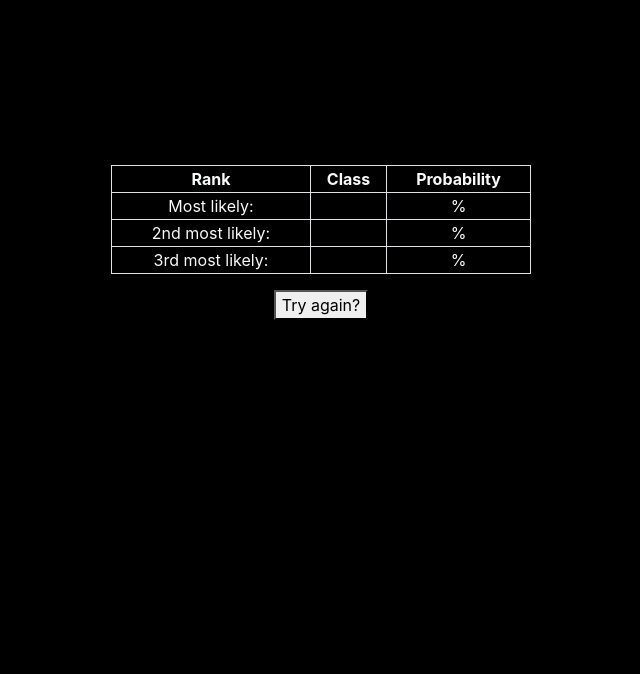
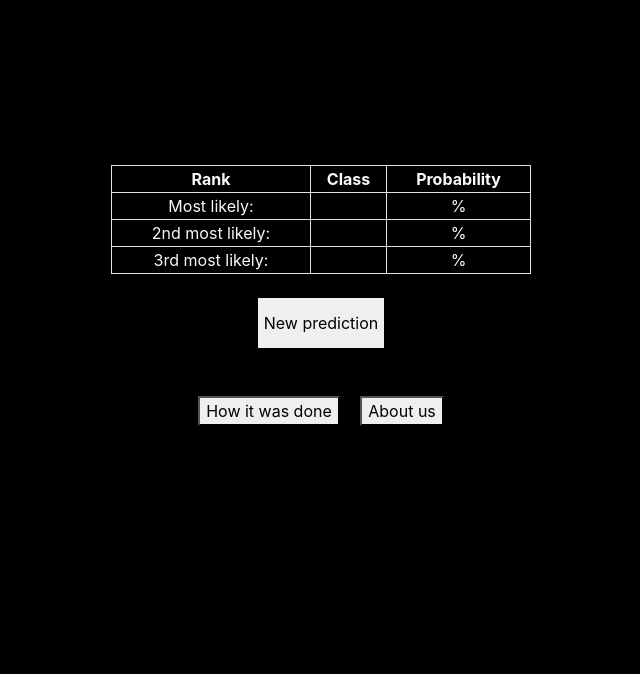
Before and after one commit to roxxuz/blue-ml-predict, a Flask app: template templates/predict.html in a window 1280 px wide. Shown: the top 674 px of the page, without its empty margins (319-959 px from the left). Run offline with Flask 2, Linux system fonts and the light colour scheme; the template is opened without the code that fills it, so the values that code supplies are empty; some libraries are stand-ins or nearby versions.

Commit message:
added buttons

```diff
--- a/static/stylesheets/style.css
+++ b/static/stylesheets/style.css
@@ -18,11 +18,11 @@ img {
   right: 0;
 }
 
-#main_image{
+#main-image{
   width: 600px;
 }
 
-#predict_text{
+#predict-text{
   position: absolute;
   margin: auto;
   width: 700px;
@@ -34,12 +34,23 @@ img {
   right: 0;
 }
 
-#predict_image{
+#predict-image{
   width: 300px;
 }
 
-#predict_table{
+#predict-table{
   width: 60%;
   margin-left: auto;
   margin-right: auto;
 }
+
+.new-pred-button{
+  height: 50px;
+  border: none;
+}
+
+/* .info-buttons{
+  width: 100px;
+  height: 25px;
+  font-size: 10px;
+} */
--- a/templates/index.html
+++ b/templates/index.html
@@ -4,8 +4,7 @@
 
 <head>
   <title>Team Blue Deep Learning Image Classification</title>
-  <link rel="stylesheet" href="https://maxcdn.bootstrapcdn.com/bootstrap/4.0.0/css/bootstrap.min.css"
-    integrity="sha384-Gn5384xqQ1aoWXA+058RXPxPg6fy4IWvTNh0E263XmFcJlSAwiGgFAW/dAiS6JXm" crossorigin="anonymous">
+  <link rel="stylesheet" href="https://cdn.jsdelivr.net/npm/bootstrap@4.6.0/dist/css/bootstrap.min.css" integrity="sha384-B0vP5xmATw1+K9KRQjQERJvTumQW0nPEzvF6L/Z6nronJ3oUOFUFpCjEUQouq2+l" crossorigin="anonymous">
   <link rel="stylesheet" href="/static/stylesheets/style.css">
 </head>
 
@@ -13,7 +12,7 @@
 
 
   <div id="main_text">
-    <img id="main_image" src="/static/tb-logo.jpg">
+    <img id="main-image" src="/static/tb-logo.jpg">
     <h4 class="text-light mb-5 mt-4"> DEEP LEARNING IMAGE CLASSIFICATION </h4>
     <form method=post enctype=multipart/form-data>
       <p class="text-light">
--- a/templates/predict.html
+++ b/templates/predict.html
@@ -3,17 +3,16 @@
 
 <head>
   <title>Your Prediction!</title>
-  <link rel="stylesheet" href="https://maxcdn.bootstrapcdn.com/bootstrap/4.0.0/css/bootstrap.min.css"
-    integrity="sha384-Gn5384xqQ1aoWXA+058RXPxPg6fy4IWvTNh0E263XmFcJlSAwiGgFAW/dAiS6JXm" crossorigin="anonymous">
+  <link rel="stylesheet" href="https://cdn.jsdelivr.net/npm/bootstrap@4.6.0/dist/css/bootstrap.min.css" integrity="sha384-B0vP5xmATw1+K9KRQjQERJvTumQW0nPEzvF6L/Z6nronJ3oUOFUFpCjEUQouq2+l" crossorigin="anonymous">
     <link rel="stylesheet" href="/static/stylesheets/style.css">
   </head>
 
 <body>
-  <div id="predict_text">
-    <img id="predict_image" src="{{ image_path }}">
+  <div id="predict-text">
+    <img id="predict-image" src="{{ image_path }}">
 
     <p class="text-light">  </p>
-    <table id="predict_table" class="table-bordered text-light">
+    <table id="predict-table" class="table-bordered text-light">
       <tr>
         <th>Rank</th>
         <th>Class</th>
@@ -38,7 +37,10 @@
         <td>{{ predictions.prob3 }} %</td>
       </tr>
     </table>
-    <a href="{{ url_for('main_page') }}"><button class="button mt-3">Try again?</button></a>
+    <a href="{{ url_for('main_page') }}"><button class="button mt-4 new-pred-button">New prediction</button></a>
+    <br>
+    <a href="#"><button class="button mt-5 ml-2 mr-2 info-buttons">How it was done</button></a>
+    <a href="#"><button class="button mt-5 ml-2 mr-2 info-buttons">About us</button></a>
   </div>
 </body>
 
```
